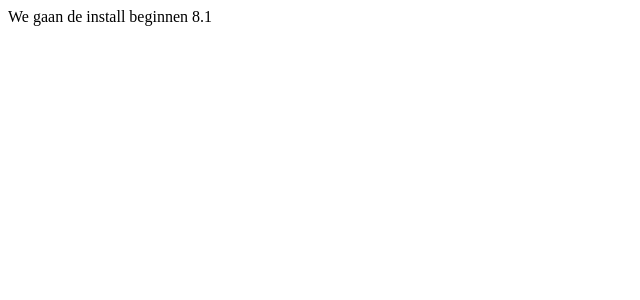
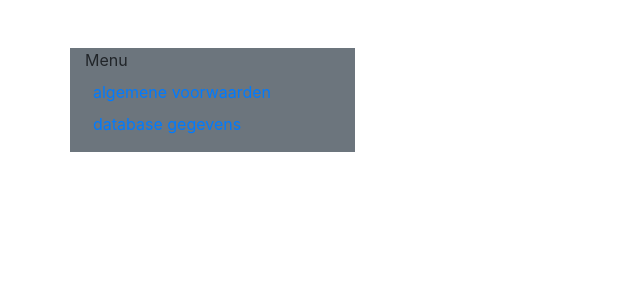
Before and after one commit to HostingBE/simple-cms, a PHP site: page /install/install.php in a window 1280 px wide. Shown: the top 300 px of the page, without its empty margins (0-640 px from the left). Run offline with PHP 8.4, Linux system fonts and the light colour scheme.

Commit message:
extended install script with html class

```diff
--- a/public_html/install/install.php
+++ b/public_html/install/install.php
@@ -1,7 +1,14 @@
 <?php
 
+require 'src/htmloutput.php';
+
+
 // configuration settings
-$url = 'https://simple-cms.github.com';
+$downloadurl = 'https://simple-cms.github.com';
+
+$url = $_SERVER['SERVER_NAME'] . $_SERVER['REQUEST_URI'];
+
+$path = $_SERVER['SCRIPT_FILENAME'];
 
 $phpversion = '8.1';
 
@@ -11,6 +18,14 @@ $directories = array(   'tmp' => array('name' => 'tmp','chmod' => '755'),
 );
 
 
-echo "We gaan de install beginnen " . $phpversion;
 
+
+$html = new Install\htmloutput();
+
+
+$html->header();
+
+$html->getdatabase();
+
+$html->footer();
 ?>
--- /dev/null
+++ b/public_html/install/src/htmloutput.php
@@ -0,0 +1,77 @@
+<?php
+
+namespace Install;
+
+class htmloutput {
+
+public function _construct() {
+
+    }
+
+
+public function gettitle() {
+         return "install script by HostingBE";
+}
+
+
+
+public function getdatabase() {
+
+print '
+<div class="row">
+<div class="col-md-6">
+
+
+</div>
+</div>
+';
+}
+
+
+public function getmenu() {
+
+return array(['name' => 'algemene voorwaarden','link' => '/install/install.php?page=voorwaarden'],['name' => 'database gegevens','link' => '/install/install.php?page=database']);
+
+}
+
+
+public function header() {
+
+print '
+<!doctype html>
+<html lang="en">
+    <head>
+    <title>'. $this->gettitle(). '</title>
+    <link rel="stylesheet" href="https://cdn.jsdelivr.net/npm/bootstrap@4.3.1/dist/css/bootstrap.min.css" integrity="sha384-ggOyR0iXCbMQv3Xipma34MD+dH/1fQ784/j6cY/iJTQUOhcWr7x9JvoRxT2MZw1T" crossorigin="anonymous">
+    <script src="https://code.jquery.com/jquery-3.3.1.slim.min.js" integrity="sha384-q8i/X+965DzO0rT7abK41JStQIAqVgRVzpbzo5smXKp4YfRvH+8abtTE1Pi6jizo" crossorigin="anonymous"></script>
+    <script src="https://cdn.jsdelivr.net/npm/popper.js@1.14.7/dist/umd/popper.min.js" integrity="sha384-UO2eT0CpHqdSJQ6hJty5KVphtPhzWj9WO1clHTMGa3JDZwrnQq4sF86dIHNDz0W1" crossorigin="anonymous"></script>
+    <script src="https://cdn.jsdelivr.net/npm/bootstrap@4.3.1/dist/js/bootstrap.min.js" integrity="sha384-JjSmVgyd0p3pXB1rRibZUAYoIIy6OrQ6VrjIEaFf/nJGzIxFDsf4x0xIM+B07jRM" crossorigin="anonymous"></script>
+    </head>
+<body>
+<div class="container">
+<div class="row pt-5">
+<div class="col-md-3 bg-secondary opacity">Menu
+<ul class="list-unstyled">';
+
+foreach ($this->getmenu() as $menu) {
+    print '<li class="m-2"><a href="'.$menu['link'].'">'.$menu['name'].'</li>';
+    }
+
+print '</ul>
+</div>
+<div class="col-md-9 bg-primary">
+';
+    }
+
+public function footer() {
+
+print "
+</div>
+</div>
+</body>
+</html>
+";
+    }
+}
+
+?>
```
